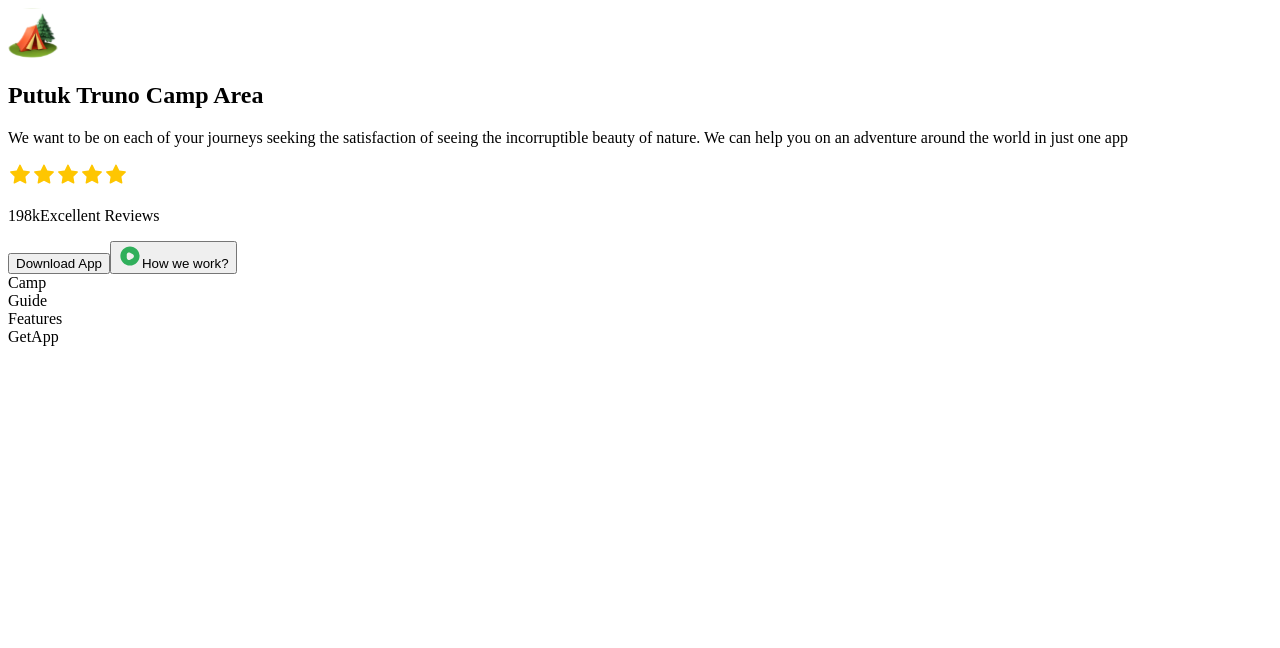
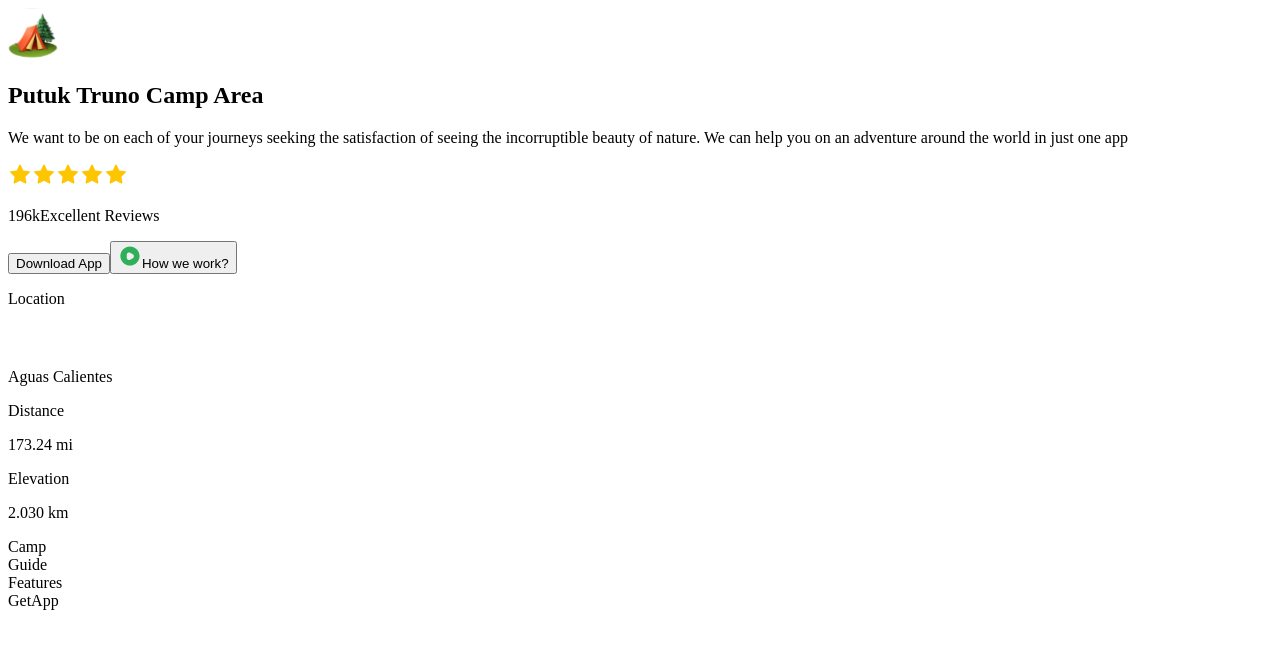
Before and after one commit to charith-codex/travel_app, a Next.js app: page / in a window 1280 px wide. Shown: the top 648 px of the page. Built offline with nearby package versions, Linux system fonts and the light colour scheme.

Commit message:
done Hero section

```diff
--- a/components/Hero.tsx
+++ b/components/Hero.tsx
@@ -3,10 +3,10 @@
 
 const Hero = () => {
   return (
-    <section className='max-container padding-container flex flex-col gap-20 py-10 pb-32 md:gap-28 lg:py-20 xl:flex-row border-2 border-red-500'>
+    <section className='max-container padding-container flex flex-col gap-20 py-10 pb-32 md:gap-28 lg:py-20 xl:flex-row'>
       <div className="hero-map" />
 
-      {/* LEFT */}
+
       <div className="relative z-20 flex flex-1 flex-col xl:w-1/2">
         <Image
           src="/camp.svg"
@@ -31,7 +31,7 @@
           </div>
 
           <p className='bold-16 lg:bold-20 text-blue-70'>
-            198k
+            196k
             <span className='regular-16 lg:regular-20 ml-1'>Excellent Reviews</span>
           </p>
         </div>
@@ -49,6 +49,29 @@
           />
         </div>
       </div>
+      <div className="relative flex flex-1 items-start">
+        <div className="relative z-20 flex w-[268px] flex-col gap-8 rounded-3xl bg-green-90 px-7 py-8">
+
+          <div className="flex flex-col">
+            <div className="flexBetween">
+              <p className="regular-16 text-gray-20">Location</p>
+              <Image src="/close.svg" alt="close" width={25} height={24} />
+            </div>
+            <p className='bold-20 text-white'>Aguas Calientes</p>
+          </div>
+
+          <div className="flexBetween">
+            <div className="flex flex-col">
+              <p className="regular-16 block text-gray-20">Distance</p>
+              <p className="bold-20 text-white">173.24 mi</p>
+            </div>
+            <div className="flex flex-col">
+              <p className="regular-16 block text-gray-20">Elevation</p>
+              <p className="bold-20 text-white">2.030 km</p>
+            </div>
+          </div>
+        </div>
+      </div>
     </section>
   )
 }
```
Lines whose indentation alone changed are shown as unchanged.
